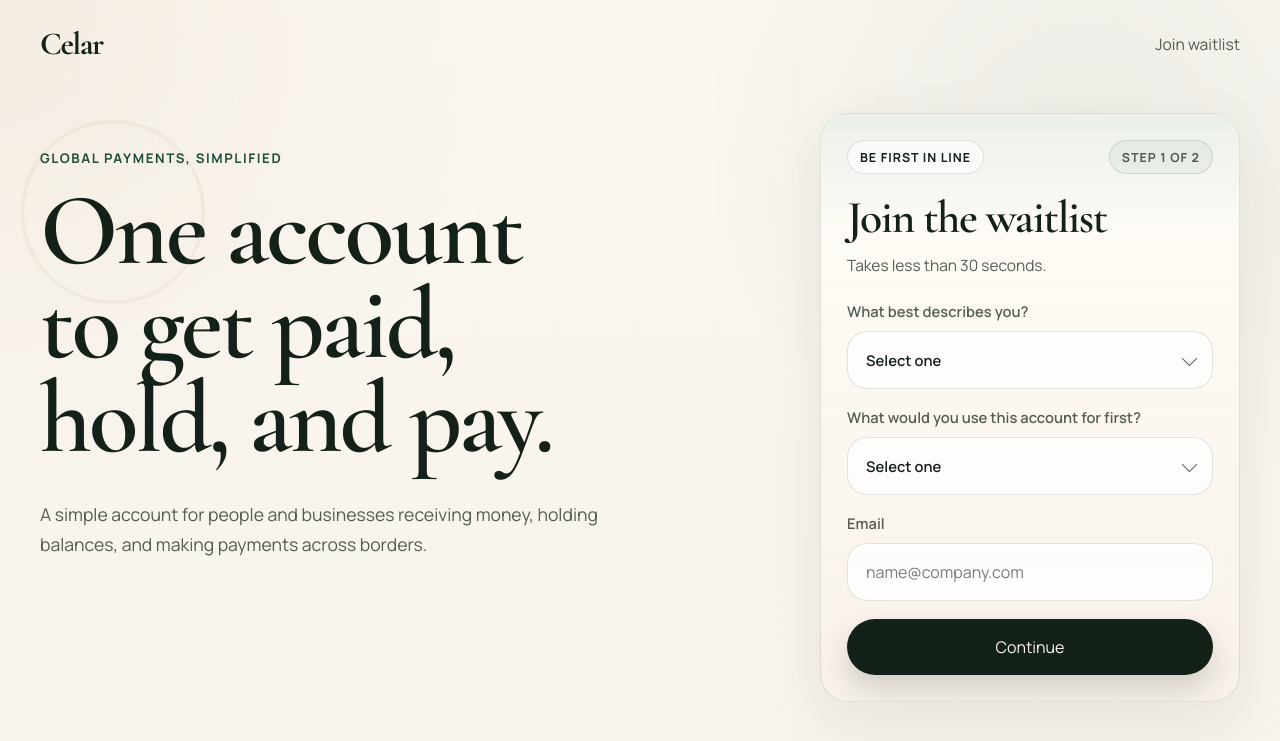
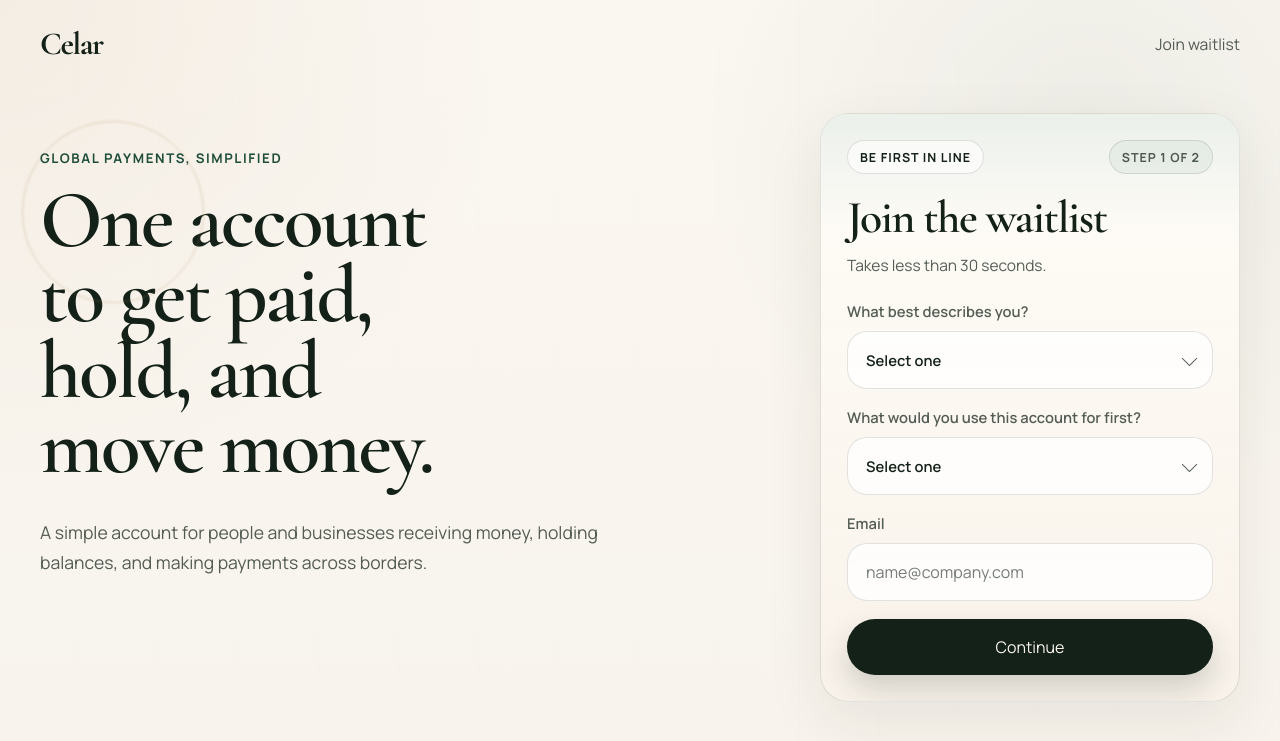
Before and after one commit to mememan-anon/celar-global, a website: page index.html in a window 1280 px wide. Shown: the top 741 px of the page. Drawn offline with nearby package versions, Linux system fonts and the light colour scheme.

Commit message:
lets push and see

```diff
--- a/index.html
+++ b/index.html
@@ -25,7 +25,7 @@
         <section class="hero">
           <div class="hero-copy">
             <p class="eyebrow">Global payments, simplified</p>
-            <h1>One account to get paid, hold, and pay.</h1>
+            <h1>One account to get paid, hold, and move money.</h1>
             <p class="hero-text">
               A simple account for people and businesses receiving money, holding balances, and making payments across borders.
             </p>
--- a/styles.css
+++ b/styles.css
@@ -144,7 +144,7 @@ h2 {
 
 h1 {
   max-width: 11ch;
-  font-size: clamp(4rem, 8vw, 6.9rem);
+  font-size: clamp(3.7rem, 6.4vw, 5.6rem);
 }
 
 .hero-title {
```
